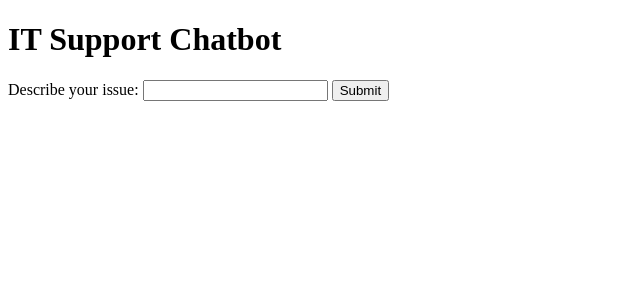
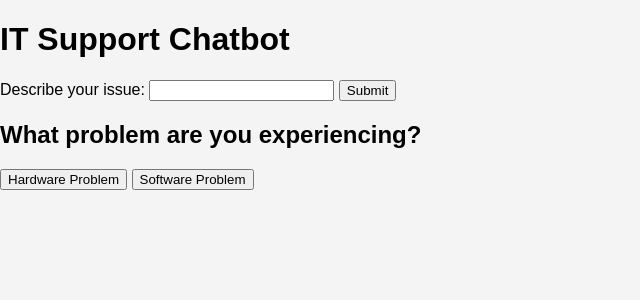
Before and after one commit to VinPal5554/ITSupportChatbot, a Flask app: page / in a window 1280 px wide. Shown: the top 300 px of the page, without its empty margins (0-640 px from the left). Run offline with Flask 3, Linux system fonts and the light colour scheme.

Commit message:
Stanza pipeline
Incorporated Stanza NLP Library to initially take a look at user sentence and define the category because asking questions. Also added CSS file to begin styling web page.

```diff
--- a/app.py
+++ b/app.py
@@ -1,35 +1,70 @@
 from flask import Flask, request, jsonify, render_template
-import datetime
-import sqlite3
+import stanza
 
-conn = sqlite3.connect('database.db')  # Creates database file
-cursor = conn.cursor()
+# Load the NLP pipeline
+nlp = stanza.Pipeline(lang='en', processors='tokenize,mwt,pos,lemma,ner')
 
-# Create table for IT support tickets
-cursor.execute('''
-    CREATE TABLE IF NOT EXISTS tickets (
-        id INTEGER PRIMARY KEY AUTOINCREMENT,
-        user TEXT,
-        issue TEXT,
-        status TEXT,
-        timestamp TEXT
-    )
-''')
+# Basic categories (this will be expanded later)
+CATEGORIES = {
+    "hardware": {
+        "keywords": ["overheat", "battery", "charge", "charging", "screen", "display", "keyboard", "mouse", "power", "usb", "shut down", "fan", "heat"],
+        "response": "It looks like a hardware issue. Have you tried checking your power connections or cooling system?"
+    },
+    "software": {
+        "keywords": ["wifi", "internet", "slow", "crash", "update", "error", "installation", "bug", "lag", "freeze"],
+        "response": "It seems to be a software issue. Have you tried restarting or updating your software?"
+    },
+    "unknown": {
+        "response": "I'm not sure about that issue. Could you describe it differently or provide more details?"
+    }
+}
 
-conn.commit()
-conn.close()
+def categorize_issue(user_input):
+    """Analyzes user input and assigns it to a category."""
+    doc = nlp(user_input.lower())
+
+    extracted_words = set()
+
+    # Extract words and lemmas
+    for sentence in doc.sentences:
+        for word in sentence.words:
+            extracted_words.add(word.text.lower())  # Raw word
+            extracted_words.add(word.lemma.lower())  # Lemma form
+
+    # Extract Named Entities (NER)
+    for ent in doc.ents:
+        extracted_words.add(ent.text.lower())
+
+    # Debugging: Print extracted words
+    print(f"Extracted Keywords: {extracted_words}")
+
+    # Match against categories
+    for category, data in CATEGORIES.items():
+        for keyword in data["keywords"]:
+            if keyword in extracted_words:
+                print(f"Matched category: {category}")
+                return category  # Return the first match
+
+    print("No category matched, returning 'unknown'")
+    return "unknown"
+
 
 app = Flask(__name__)
 
 @app.route('/')
 def home():
-    return render_template('index.html')
+    return render_template('index.html', response="")
 
 
 @app.route('/ask', methods=['POST'])
 def ask():
     user_input = request.form['user_input']
+    category = categorize_issue(user_input)
+    print(category)
+    response = CATEGORIES[category]["response"]
+    return render_template('index.html', response=response)
 
+'''
     # Here you would add logic to handle the user's issue.
     if 'wifi' in user_input.lower():
         response = "Have you tried restarting your router?"
@@ -38,7 +73,8 @@ def ask():
     else:
         response = "Sorry, I couldn't find a solution for that."
 
-    return render_template('index.html', response=response)
+'''
+
 
 
 if __name__ == '__main__':
--- /dev/null
+++ b/static/style.css
@@ -0,0 +1,7 @@
+/* Global Styles */
+body {
+  font-family: Arial, sans-serif;
+  background-color: #f4f4f4;
+  margin: 0;
+  padding: 0;
+}
--- a/templates/index.html
+++ b/templates/index.html
@@ -4,6 +4,7 @@
     <meta charset="UTF-8">
     <meta name="viewport" content="width=device-width, initial-scale=1.0">
     <title>IT Support Chatbot</title>
+    <link rel="stylesheet" href="static/style.css">
 </head>
 <body>
     <h1>IT Support Chatbot</h1>
@@ -15,8 +16,19 @@
     </form>
 
     {% if response %}
-        <h2>Response: </h2>
-        <p>{{ response }}</p>
+        <p><strong>Chatbot:</strong> {{ response }}</p>
     {% endif %}
+
+    <div id="start">
+        <h2>What problem are you experiencing?</h2>
+        <button onclick="startHardwareProblem()">Hardware Problem</button>
+        <button onclick="startSoftwareProblem()">Software Problem</button>
+    </div>
+
+    <div id="question" style="display:none;">
+        <h2 id="question-text"></h2>
+        <input type="text" id="user-input" placeholder="Type your answer here...">
+        <button onclick="processAnswer()">Submit</button>
+    </div>
 </body>
 </html>
```
